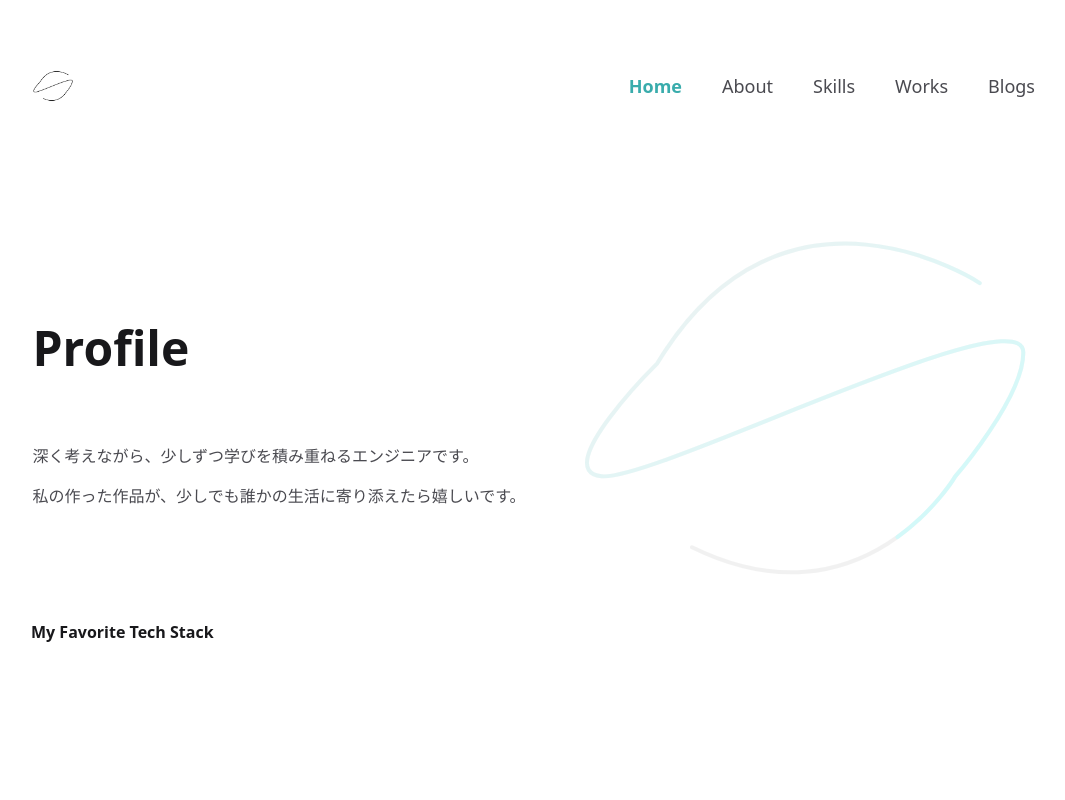
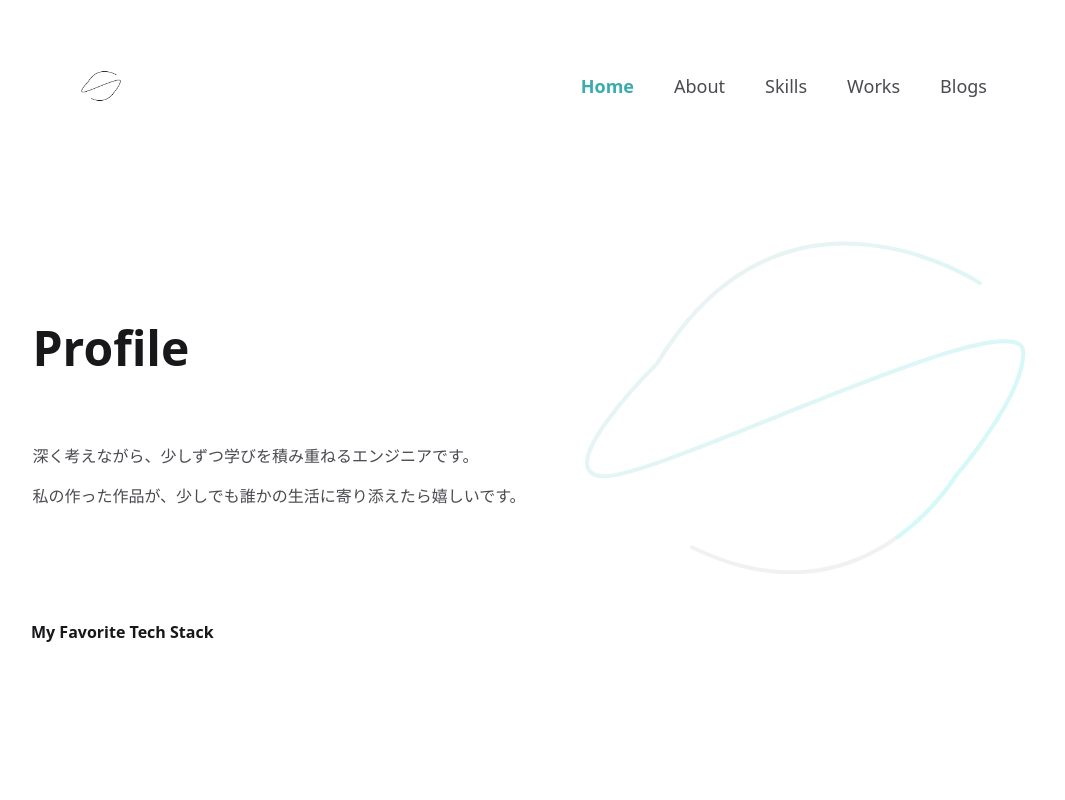
Before and after one commit to shikano35/portfolio-2024, a Next.js app: page / in a window 1280 px wide. Shown: the top 800 px of the page, without its empty margins (97-1162 px from the left). Built offline with nearby package versions, Linux system fonts and the light colour scheme.

Commit message:
feat: create and add Container component

```diff
--- /dev/null
+++ b/src/components/Container/index.tsx
@@ -0,0 +1,26 @@
+import React, { ElementType, ReactNode, ComponentPropsWithoutRef } from "react";
+import { cn } from "@/lib/utils";
+
+interface ContainerProps<T extends ElementType = "div"> {
+  as?: T;
+  children: ReactNode;
+  className?: string;
+}
+
+export function Container<T extends ElementType = "div">({
+  as,
+  children,
+  className,
+  ...rest
+}: ContainerProps<T> & ComponentPropsWithoutRef<T>) {
+  const Component = as || "div";
+
+  return (
+    <Component
+      className={cn("mx-auto max-w-5xl px-6 lg:px-12", className)}
+      {...rest}
+    >
+      {children}
+    </Component>
+  );
+}
--- a/src/layouts/Header/index.tsx
+++ b/src/layouts/Header/index.tsx
@@ -3,13 +3,14 @@ import { Logo } from "@/components/Logo";
 import { Nav } from "@/layouts/Nav";
 import { NavDrawer } from "@/layouts/Nav/NavDrawer";
 import { FadeInWithStagger } from "@/components/FadeIn";
+import { Container } from "@/components/Container";
 
 export function Header() {
   return (
     <header>
       <nav>
         <FadeInWithStagger>
-          <div className="flex justify-between items-center mx-auto max-w-7xl py-16 px-16 md:px-32">
+          <Container className="py-16">
             <div className="flex items-center w-full justify-between">
               <Link
                 href="/"
@@ -21,7 +22,7 @@ export function Header() {
               <Nav />
               <NavDrawer />
             </div>
-          </div>
+          </Container>
         </FadeInWithStagger>
       </nav>
     </header>
```
